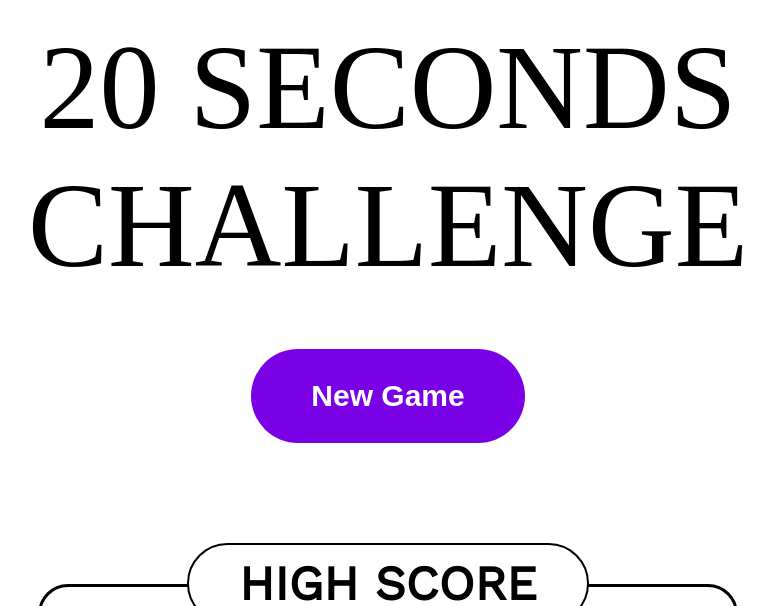
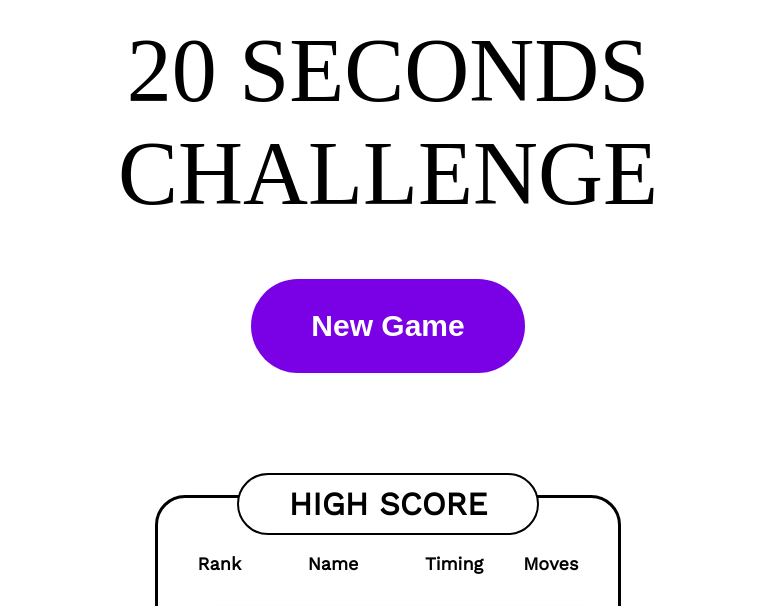
Before and after one commit to matthewtqs/memory-flip-game-v2, a plain HTML site: page index.html in a window 1280 px wide. Shown: the part 317-923 px from the top of the page, without its empty margins (252-1025 px from the left). Drawn offline with nearby package versions, Linux system fonts and the light colour scheme; a web font is replaced by a local one.

Commit message:
Update styles.css

```diff
--- a/styles.css
+++ b/styles.css
@@ -42,7 +42,7 @@ body {
 
 .titleText {
   font-family: "Honk", serif;
-  font-size: 8em;
+  font-size: 6em;
   text-align: center;
 }
 
@@ -248,7 +248,7 @@ body {
 #table-title {
   margin-top: 50px;
   margin-bottom: 10px;
-  font-size: 48px;
+  font-size: 32px;
   font-weight: bold;
   border: solid 2px black;
   position: relative;
@@ -273,7 +273,7 @@ body {
 tr {
   background-color: #7a00e6;
   color: white;
-  font-size: 32px;
+  font-size: 18px;
   text-align: center;
   border-spacing: 20px;
   box-shadow: 10px 5px 10px gray;
```
